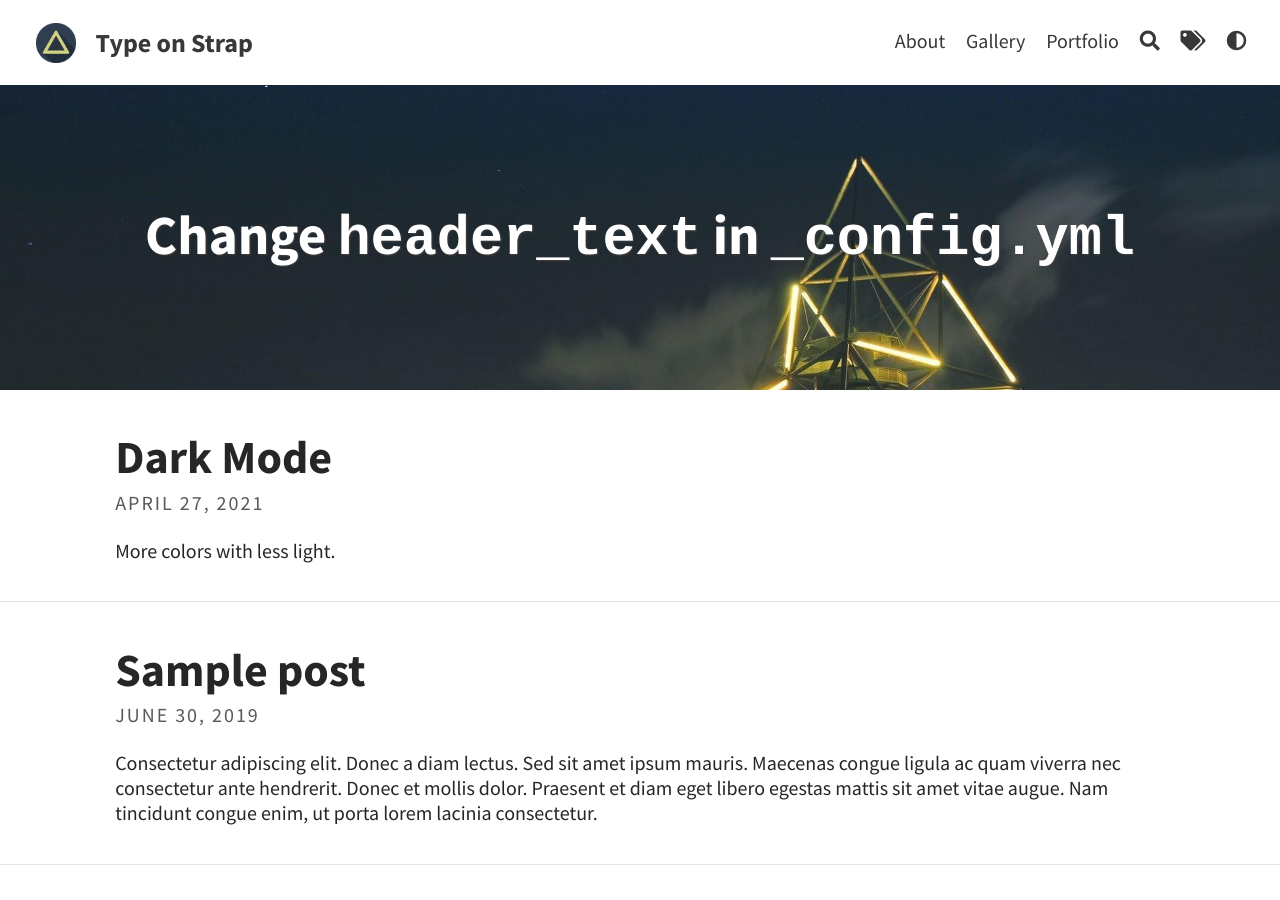
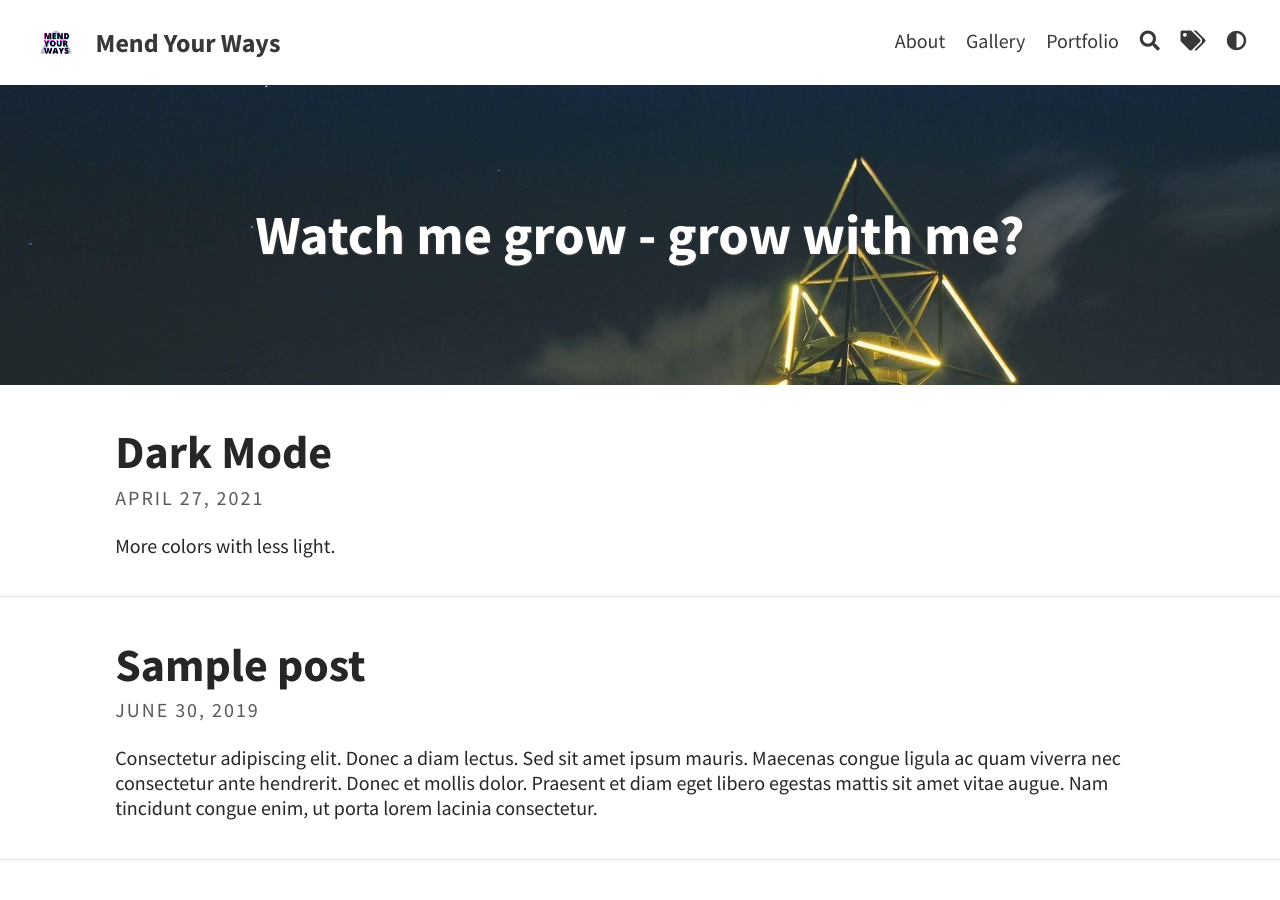
Before and after one commit to LaraCTimm/blog, a Jekyll site: the page built from index.html, in a window 1280 px wide and 900 px high. Built offline with Jekyll 4.4.1, drawn with Linux system fonts in a browser that asks for light colours; the list of posts is cut into pages by our own code.

Commit message:
updated home page

```diff
--- a/_config.yml
+++ b/_config.yml
@@ -3,13 +3,13 @@ baseurl: "/blog"
 url: "https://laractimm.github.io/"
 
 # THEME-SPECIFIC CONFIGURATION
-title: Type on Strap                                    # site's title
-description: "A website with blog posts and pages"      # used by search engines
-avatar: assets/img/triangle.png                         # Empty for no avatar in navbar
+title: Mend Your Ways                                   # site's title
+description: "Lara's growth and learning journey"      # used by search engines
+avatar: assets/img/myw.png                         # Empty for no avatar in navbar
 favicon: assets/favicon.ico                             # Icon displayed in the tab
 
 # Header and footer text
-header_text: Change <code>header_text</code> in <code>_config.yml</code>  # Change Blog header text
+header_text: Watch me grow - grow with me?  # Change Blog header text
 header_feature_image: assets/img/pexels/triangular.jpeg
 footer_text: >
   Powered by <a href="https://jekyllrb.com/">Jekyll</a> with <a href="https://github.com/sylhare/Type-on-Strap">Type on Strap</a>
```
Also changed, not shown: assets/img/myw.png (added).
